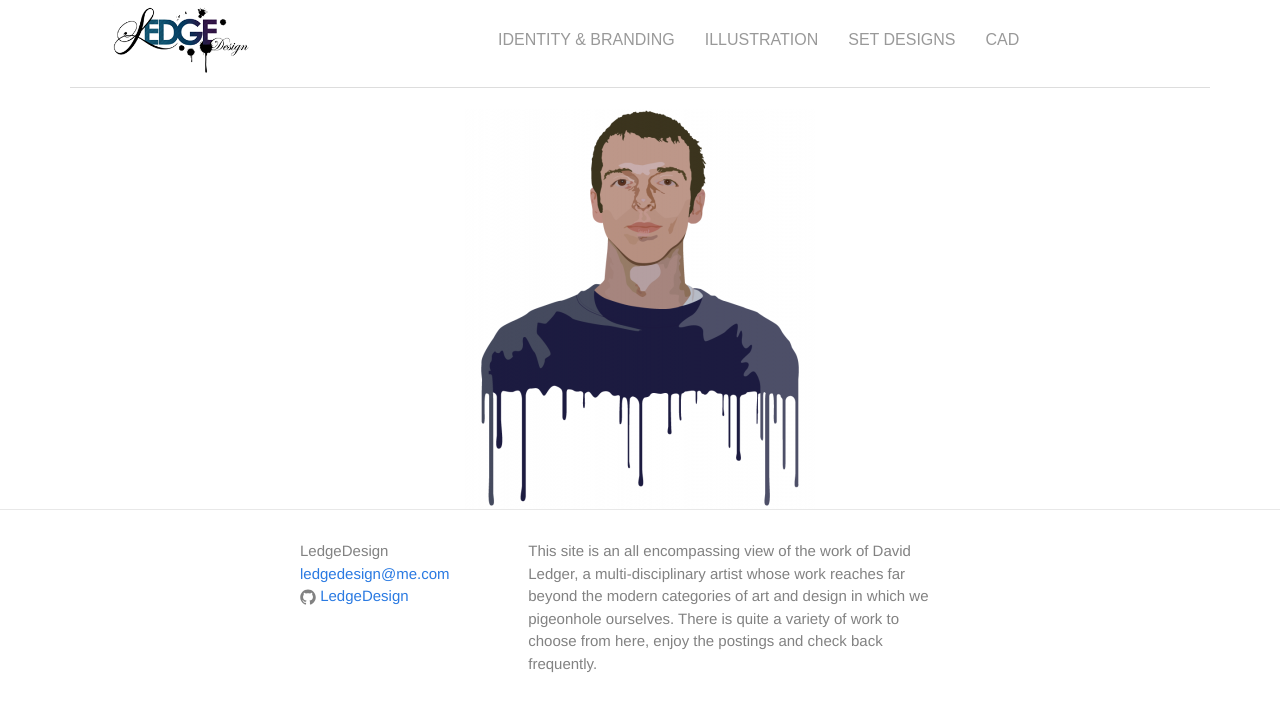
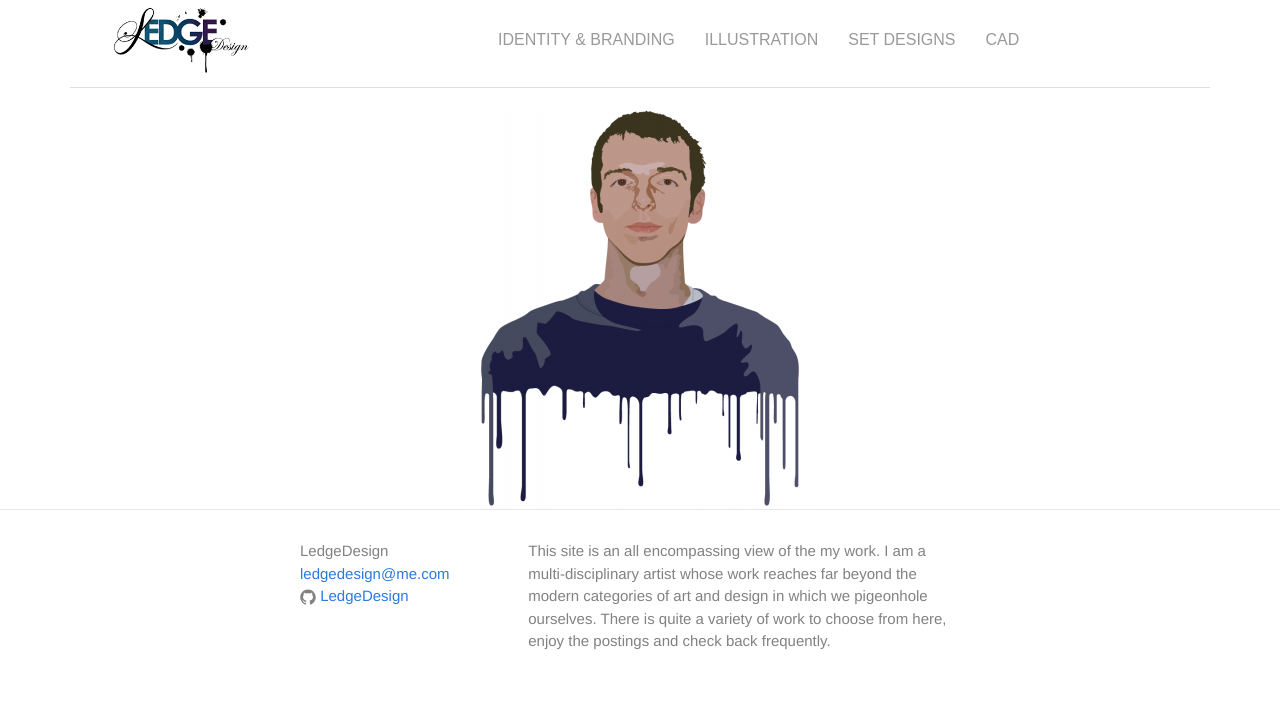
Before and after one commit to LedgeDesign/Home, a Jekyll site: the page built from index.html, in a window 1280 px wide. Shown: the top 712 px of the page. Built offline with Jekyll 4.4.1, drawn with Linux system fonts in a browser that asks for light colours; nearby versions of some CDN libraries; some web fonts are replaced.

Commit message:
Update _config.yml

```diff
--- a/_config.yml
+++ b/_config.yml
@@ -9,7 +9,7 @@
 title: LedgeDesign
 email: ledgedesign@me.com
 description: > # this means to ignore newlines until "baseurl:"
-  This site is an all encompassing view of the work of David Ledger, a multi-disciplinary artist whose work reaches far beyond the modern categories of art and design in which we pigeonhole ourselves. There is quite a variety of work to choose from here, enjoy the postings and check back frequently.
+  This site is an all encompassing view of the my work.  I am a multi-disciplinary artist whose work reaches far beyond the modern categories of art and design in which we pigeonhole ourselves. There is quite a variety of work to choose from here, enjoy the postings and check back frequently.
 baseurl: "/Home" # the subpath of your site, e.g. /blog
 url: "https://ledgedesign.github.io" # the base hostname & protocol for your site
 # twitter_username: druthers
```
